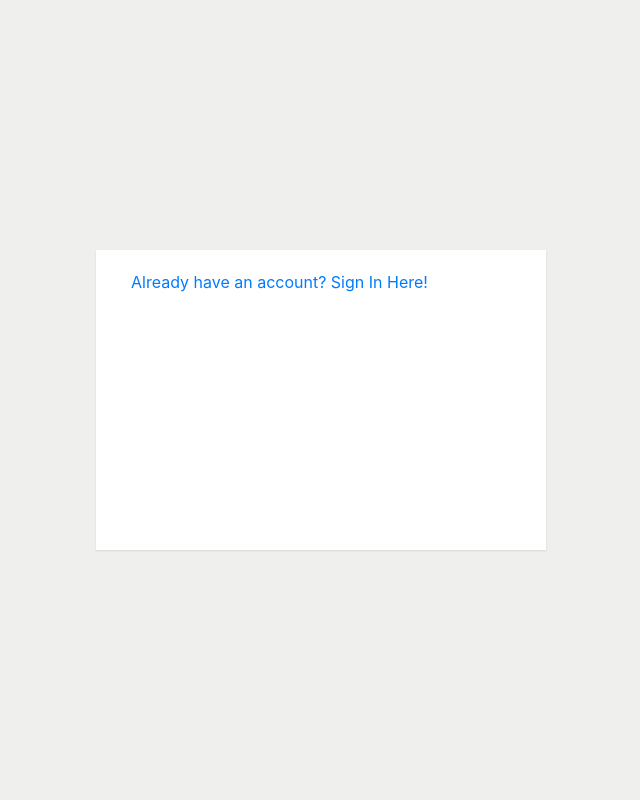
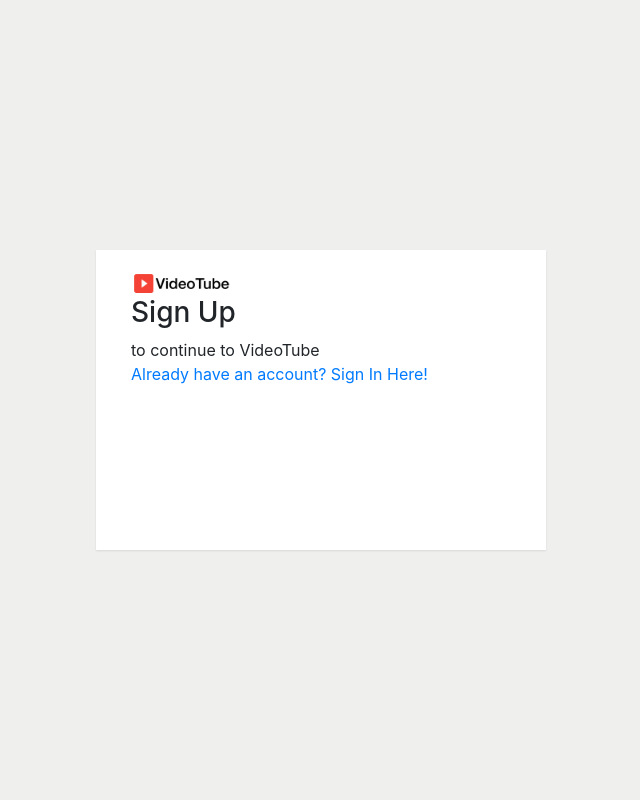
Before and after one commit to ttran9/videotube-prototype, a PHP site: page /signin.php in a window 1280 px wide. Shown: the whole page, without its empty margins (319-959 px from the left). Run offline with PHP 8.4, Linux system fonts and the light colour scheme.

Commit message:
Adding the "header" (top) content to the registration page.

```diff
--- a/signin.php
+++ b/signin.php
@@ -17,7 +17,9 @@
     <div class="signinContainer">
         <div class="column">
             <div class="header">
-
+                <img src="assets/images/icons/VideoTubeLogo.png" title="logo" alt="Site logo" />
+                <h3>Sign Up</h3>
+                <span>to continue to VideoTube</span>
             </div>
 
             <div class="loginForm">
```
